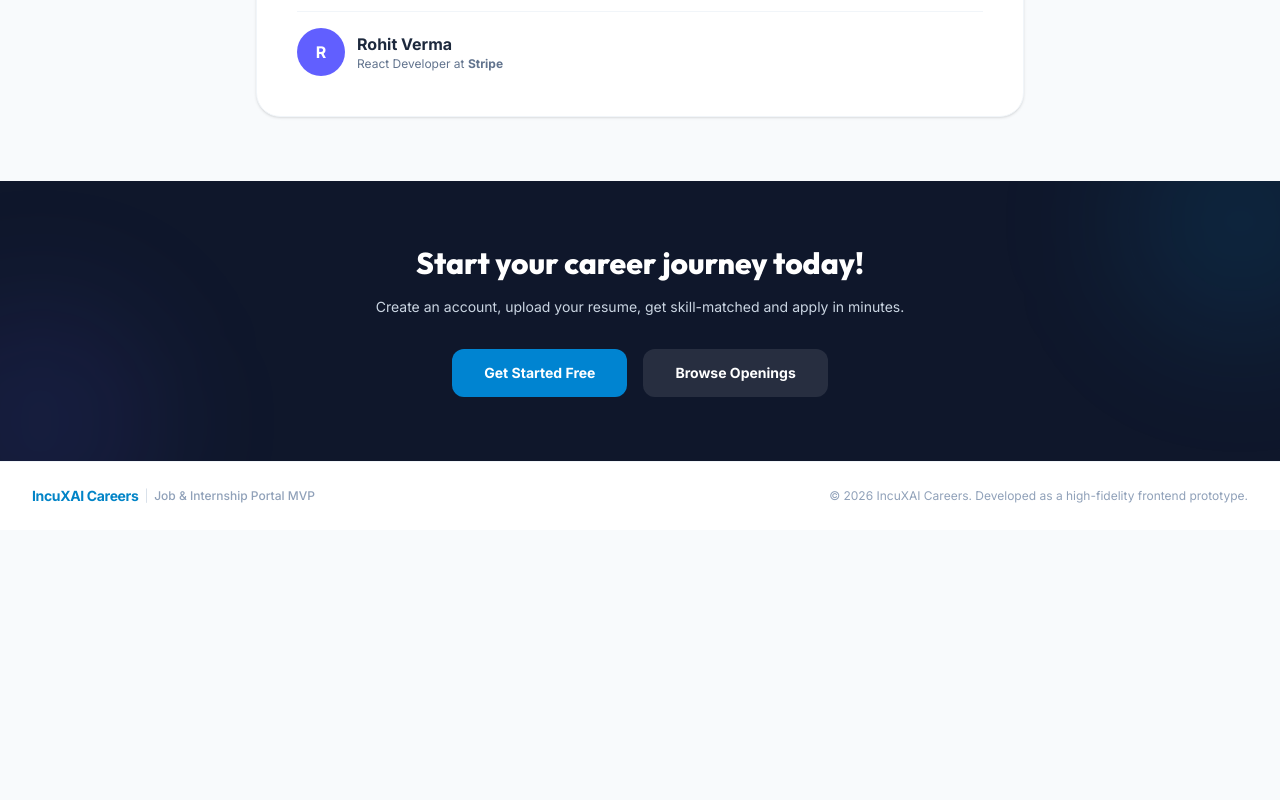
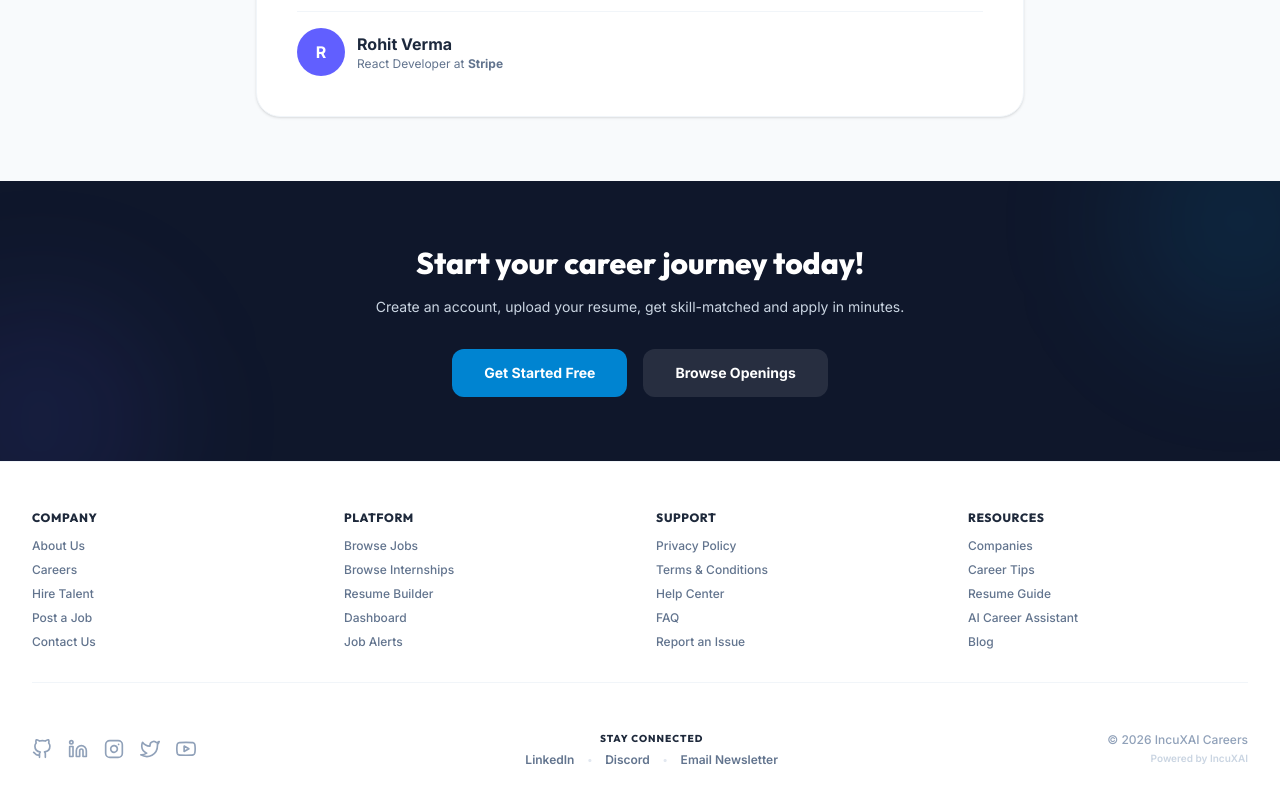
Before and after one commit to Varun-panchakarla/Internshala-clone, a React (Vite) app in the folder internshala-mvp/: page / in a window 1280 px wide. Shown: the part 3420-4220 px from the top of the page. Before the commit the page ends 3950 px from the top, so only its background shows below. Built offline with nearby package versions, Linux system fonts and the light colour scheme; no server answers.

Commit message:
Update authentication page UI(2) and layout

```diff
--- a/internshala-mvp/src/components/common/Footer.jsx
+++ b/internshala-mvp/src/components/common/Footer.jsx
@@ -1,17 +1,96 @@
 import React from 'react';
+import { FiGithub, FiLinkedin, FiInstagram, FiTwitter, FiYoutube } from 'react-icons/fi';
 
 const Footer = () => {
   return (
-    <footer className="w-full bg-white dark:bg-slate-900 border-t border-slate-100 dark:border-slate-800 py-6 px-8 mt-auto transition-colors">
-      <div className="max-w-7xl mx-auto flex flex-col md:flex-row items-center justify-between gap-4 text-xs text-slate-400 dark:text-slate-550">
-        <div className="flex items-center gap-1.5 font-medium">
-          <span className="text-brand-600 font-bold text-sm tracking-tight">IncuXAI Careers</span>
-          <span className="text-slate-300 dark:text-slate-700 font-light">|</span>
-          <span className="text-slate-400 dark:text-slate-500">Job & Internship Portal MVP</span>
+    <footer className="w-full bg-white dark:bg-slate-900 border-t border-slate-100 dark:border-slate-800 pt-12 pb-8 px-6 sm:px-8 mt-auto transition-colors">
+      <div className="max-w-7xl mx-auto flex flex-col gap-10">
+
+        {/* Upper Grid Layout: 4 Columns */}
+        <div className="grid grid-cols-2 md:grid-cols-4 gap-8 pb-8 border-b border-slate-100 dark:border-slate-800">
+
+          {/* Column 1 — Company */}
+          <div className="flex flex-col gap-3">
+            <h4 className="text-xs font-black uppercase text-slate-850 dark:text-white tracking-wider">Company</h4>
+            <ul className="flex flex-col gap-2 text-xs text-slate-500 dark:text-slate-400 font-medium">
+              <li><a href="#" className="hover:text-brand-600 transition-colors">About Us</a></li>
+              <li><a href="#" className="hover:text-brand-600 transition-colors">Careers</a></li>
+              <li><a href="#" className="hover:text-brand-600 transition-colors">Hire Talent</a></li>
+              <li><a href="#" className="hover:text-brand-600 transition-colors">Post a Job</a></li>
+              <li><a href="#" className="hover:text-brand-600 transition-colors">Contact Us</a></li>
+            </ul>
+          </div>
+
+          {/* Column 2 — Platform */}
+          <div className="flex flex-col gap-3">
+            <h4 className="text-xs font-black uppercase text-slate-850 dark:text-white tracking-wider">Platform</h4>
+            <ul className="flex flex-col gap-2 text-xs text-slate-500 dark:text-slate-400 font-medium">
+              <li><a href="#" className="hover:text-brand-600 transition-colors">Browse Jobs</a></li>
+              <li><a href="#" className="hover:text-brand-600 transition-colors">Browse Internships</a></li>
+              <li><a href="#" className="hover:text-brand-600 transition-colors">Resume Builder</a></li>
+              <li><a href="#" className="hover:text-brand-600 transition-colors">Dashboard</a></li>
+              <li><a href="#" className="hover:text-brand-600 transition-colors">Job Alerts</a></li>
+            </ul>
+          </div>
+
+          {/* Column 3 — Support */}
+          <div className="flex flex-col gap-3">
+            <h4 className="text-xs font-black uppercase text-slate-850 dark:text-white tracking-wider">Support</h4>
+            <ul className="flex flex-col gap-2 text-xs text-slate-500 dark:text-slate-400 font-medium">
+              <li><a href="#" className="hover:text-brand-600 transition-colors">Privacy Policy</a></li>
+              <li><a href="#" className="hover:text-brand-600 transition-colors">Terms & Conditions</a></li>
+              <li><a href="#" className="hover:text-brand-600 transition-colors">Help Center</a></li>
+              <li><a href="#" className="hover:text-brand-600 transition-colors">FAQ</a></li>
+              <li><a href="#" className="hover:text-brand-600 transition-colors">Report an Issue</a></li>
+            </ul>
+          </div>
+
+          {/* Column 4 — Resources */}
+          <div className="flex flex-col gap-3">
+            <h4 className="text-xs font-black uppercase text-slate-850 dark:text-white tracking-wider">Resources</h4>
+            <ul className="flex flex-col gap-2 text-xs text-slate-500 dark:text-slate-400 font-medium">
+              <li><a href="#" className="hover:text-brand-600 transition-colors">Companies</a></li>
+              <li><a href="#" className="hover:text-brand-600 transition-colors">Career Tips</a></li>
+              <li><a href="#" className="hover:text-brand-600 transition-colors">Resume Guide</a></li>
+              <li><a href="#" className="hover:text-brand-600 transition-colors">AI Career Assistant</a></li>
+              <li><a href="#" className="hover:text-brand-600 transition-colors">Blog</a></li>
+            </ul>
+          </div>
+
         </div>
-        <p className="text-center md:text-right text-slate-400 dark:text-slate-500">
-          &copy; {new Date().getFullYear()} IncuXAI Careers. Developed as a high-fidelity frontend prototype.
-        </p>
+
+        {/* Lower Row Layout: Socials, Connect, Copyright */}
+        <div className="flex flex-col md:flex-row items-center justify-between gap-6 pt-2">
+
+          {/* Left: Social media icons */}
+          <div className="flex items-center gap-4 text-slate-400 dark:text-slate-500">
+            <a href="#" className="hover:text-slate-700 dark:hover:text-slate-300 transition-colors" title="GitHub"><FiGithub className="w-5 h-5" /></a>
+            <a href="#" className="hover:text-brand-600 dark:hover:text-brand-400 transition-colors" title="LinkedIn"><FiLinkedin className="w-5 h-5" /></a>
+            <a href="#" className="hover:text-rose-500 transition-colors" title="Instagram"><FiInstagram className="w-5 h-5" /></a>
+            <a href="#" className="hover:text-slate-900 dark:hover:text-white transition-colors" title="X (Twitter)"><FiTwitter className="w-5 h-5" /></a>
+            <a href="#" className="hover:text-red-600 transition-colors" title="YouTube"><FiYoutube className="w-5 h-5" /></a>
+          </div>
+
+          {/* Center: Stay Connected Links */}
+          <div className="flex flex-col items-center gap-1.5 text-center">
+            <h4 className="text-[10px] font-black uppercase text-slate-450 dark:text-slate-500 tracking-widest">Stay Connected</h4>
+            <div className="flex items-center gap-3 text-xs text-slate-500 dark:text-slate-400 font-semibold">
+              <a href="#" className="hover:text-brand-600 transition-colors">LinkedIn</a>
+              <span className="text-slate-200 dark:text-slate-800 font-light">•</span>
+              <a href="#" className="hover:text-indigo-500 transition-colors">Discord</a>
+              <span className="text-slate-200 dark:text-slate-800 font-light">•</span>
+              <a href="#" className="hover:text-emerald-500 transition-colors">Email Newsletter</a>
+            </div>
+          </div>
+
+          {/* Right: Copyrights Statement */}
+          <div className="text-center md:text-right text-xs text-slate-400 dark:text-slate-500 flex flex-col gap-1 font-medium">
+            <span>&copy; {new Date().getFullYear()} IncuXAI Careers</span>
+            <span className="text-[10px] font-semibold text-slate-300 dark:text-slate-700">Powered by IncuXAI</span>
+          </div>
+
+        </div>
+
       </div>
     </footer>
   );
--- a/internshala-mvp/src/pages/ForgotPassword.jsx
+++ b/internshala-mvp/src/pages/ForgotPassword.jsx
@@ -1,5 +1,5 @@
 import React, { useState } from 'react';
-import { Link } from 'react-router-dom';
+import { Link, useNavigate } from 'react-router-dom';
 import { useToast } from '../components/common/Toast';
 import { FiMail, FiLock, FiChevronRight, FiBriefcase, FiArrowLeft, FiCheckCircle } from 'react-icons/fi';
 import Input from '../components/common/Input';
@@ -7,10 +7,19 @@ import Button from '../components/common/Button';
 
 const ForgotPassword = () => {
   const { addToast } = useToast();
+  const navigate = useNavigate();
   const [email, setEmail] = useState('');
   const [loading, setLoading] = useState(false);
   const [errors, setErrors] = useState({});
   const [submitted, setSubmitted] = useState(false);
+
+  const handleBackClick = () => {
+    if (window.history.state && window.history.state.idx > 0) {
+      navigate(-1);
+    } else {
+      navigate('/');
+    }
+  };
 
   const validate = () => {
     const tempErrors = {};
@@ -40,6 +49,15 @@ const ForgotPassword = () => {
     <div className="min-h-screen grid grid-cols-1 lg:grid-cols-12 bg-slate-50 font-sans animate-fade-in">
       {/* Left Column: Form Card */}
       <div className="lg:col-span-5 flex items-center justify-center p-8 bg-white shadow-xl relative z-10">
+
+        {/* Back Button */}
+        <button
+          onClick={handleBackClick}
+          className="absolute top-6 left-6 flex items-center gap-1.5 text-xs font-bold text-slate-400 hover:text-slate-655 transition-colors focus:outline-none cursor-pointer"
+        >
+          <FiArrowLeft className="w-4 h-4" />
+          <span>Back</span>
+        </button>
         <div className="max-w-md w-full flex flex-col gap-8">
 
           {/* Logo Heading */}
--- a/internshala-mvp/src/pages/Login.jsx
+++ b/internshala-mvp/src/pages/Login.jsx
@@ -2,7 +2,7 @@ import React, { useState } from 'react';
 import { Link, useNavigate } from 'react-router-dom';
 import { useAuth } from '../context/AuthContext';
 import { useToast } from '../components/common/Toast';
-import { FiMail, FiLock, FiChevronRight, FiBriefcase } from 'react-icons/fi';
+import { FiMail, FiLock, FiChevronRight, FiBriefcase, FiArrowLeft } from 'react-icons/fi';
 import Input from '../components/common/Input';
 import Button from '../components/common/Button';
 import GoogleSignInModal from '../components/common/GoogleSignInModal';
@@ -17,6 +17,14 @@ const Login = () => {
   const [loading, setLoading] = useState(false);
   const [errors, setErrors] = useState({});
   const [showGoogle, setShowGoogle] = useState(false);
+
+  const handleBackClick = () => {
+    if (window.history.state && window.history.state.idx > 0) {
+      navigate(-1);
+    } else {
+      navigate('/');
+    }
+  };
 
   const validate = () => {
     const tempErrors = {};
@@ -63,6 +71,16 @@ const Login = () => {
     <div className="min-h-screen grid grid-cols-1 lg:grid-cols-12 bg-slate-50 font-sans">
       {/* Left Column: Form Card */}
       <div className="lg:col-span-5 flex items-center justify-center p-8 bg-white shadow-xl relative z-10">
+
+        {/* Back Button */}
+        <button
+          onClick={handleBackClick}
+          className="absolute top-6 left-6 flex items-center gap-1.5 text-xs font-bold text-slate-400 hover:text-slate-650 transition-colors focus:outline-none cursor-pointer"
+        >
+          <FiArrowLeft className="w-4 h-4" />
+          <span>Back</span>
+        </button>
+
         <div className="max-w-md w-full flex flex-col gap-8">
 
           {/* Logo Heading */}
--- a/internshala-mvp/src/pages/Register.jsx
+++ b/internshala-mvp/src/pages/Register.jsx
@@ -2,7 +2,7 @@ import React, { useState } from 'react';
 import { Link, useNavigate } from 'react-router-dom';
 import { useAuth } from '../context/AuthContext';
 import { useToast } from '../components/common/Toast';
-import { FiMail, FiLock, FiUser, FiChevronRight, FiCheckCircle } from 'react-icons/fi';
+import { FiMail, FiLock, FiUser, FiChevronRight, FiCheckCircle, FiArrowLeft } from 'react-icons/fi';
 import Input from '../components/common/Input';
 import Button from '../components/common/Button';
 import GoogleSignInModal from '../components/common/GoogleSignInModal';
@@ -11,6 +11,14 @@ const Register = () => {
   const { register, googleLogin } = useAuth();
   const { addToast } = useToast();
   const navigate = useNavigate();
+
+  const handleBackClick = () => {
+    if (window.history.state && window.history.state.idx > 0) {
+      navigate(-1);
+    } else {
+      navigate('/');
+    }
+  };
 
   const [name, setName] = useState('');
   const [email, setEmail] = useState('');
@@ -131,6 +139,15 @@ const Register = () => {
 
       {/* Right Column: Register Form Card */}
       <div className="lg:col-span-5 flex items-center justify-center p-8 bg-white shadow-xl relative z-10">
+
+        {/* Back Button */}
+        <button
+          onClick={handleBackClick}
+          className="absolute top-6 left-6 flex items-center gap-1.5 text-xs font-bold text-slate-400 hover:text-slate-650 transition-colors focus:outline-none cursor-pointer"
+        >
+          <FiArrowLeft className="w-4 h-4" />
+          <span>Back</span>
+        </button>
         <div className="max-w-md w-full flex flex-col gap-6">
 
           {/* Logo Title (Mobile only) */}
```
Also changed, not shown: internshala-mvp/src/pages/Dashboard.jsx (+24 -19 lines).
